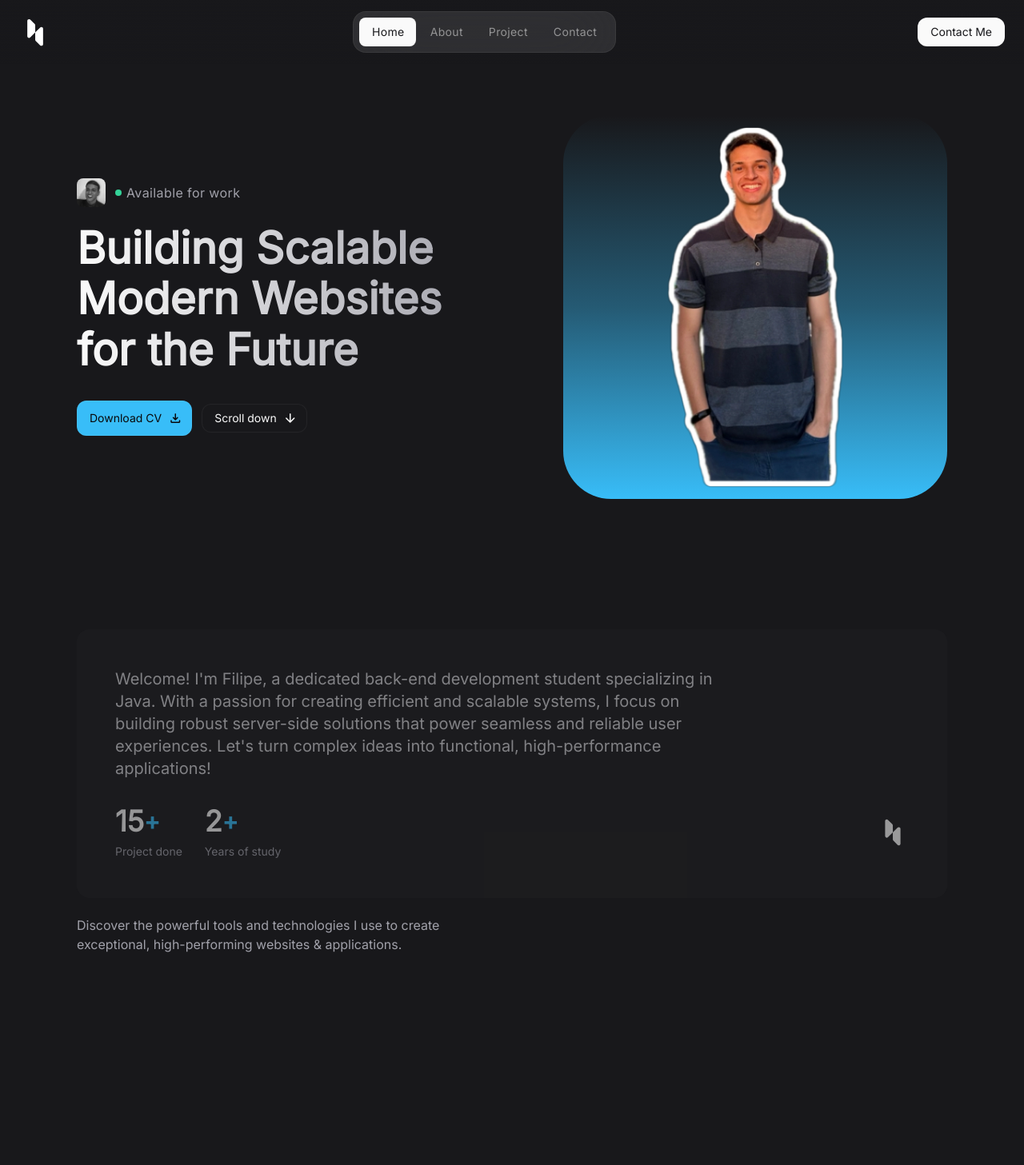
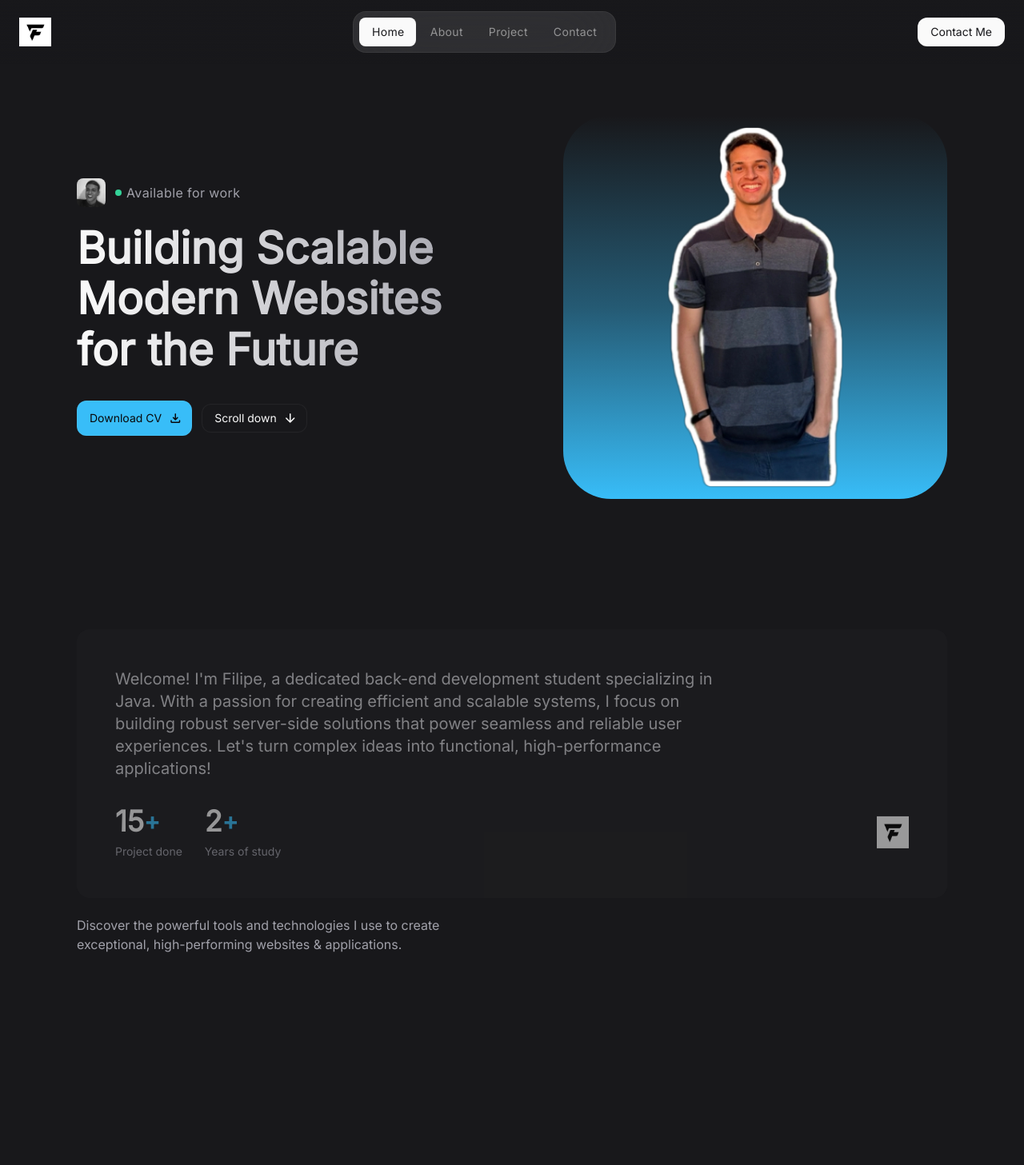
Before and after one commit to Filipemt/Portfolio-Filipe, a React (Vite) app: page / in a window 1280 px wide. Shown: the top 1457 px of the page at 80% size. Built offline with nearby package versions, Linux system fonts and the light colour scheme.

Commit message:
feat: change logo

```diff
--- a/index.html
+++ b/index.html
@@ -11,7 +11,7 @@
     <!--
       FavIcon
     -->
-    <link rel="shortcut icon" href="/src/images/favicon.svg" type="image/x-icon">
+    <link rel="shortcut icon" href="/src//images/logo2.jpg" type="image/x-icon">
 
      <!--
       Google fonts links
--- a/src/components/About.jsx
+++ b/src/components/About.jsx
@@ -43,7 +43,7 @@ const About = () => {
               }
 
               <img
-              src="src/images/logo.svg"
+              src="/src/images/logo2.jpg"
               alt="Logo"
               width={30}
               height={30}
--- a/src/components/Footer.jsx
+++ b/src/components/Footer.jsx
@@ -99,7 +99,7 @@ const Footer = () => {
         className="logo reveal-up"
       >
         <img
-          src="/src/images/logo.svg"
+          src="/src/images/logo2.jpg"
           width={40}
           height={40}
           alt="Logo"
--- a/src/components/Header.jsx
+++ b/src/components/Header.jsx
@@ -21,7 +21,7 @@ const Header = () => {
               className="logo">
 
                 <img
-                src="/src/images/logo.svg"
+                src="/src/images/logo2.jpg"
                 width={40}
                 height={40}
                 alt="Filipe Mota"
```
Also changed, not shown: src/images/favicon.svg (deleted), src/images/logo.svg (deleted).
